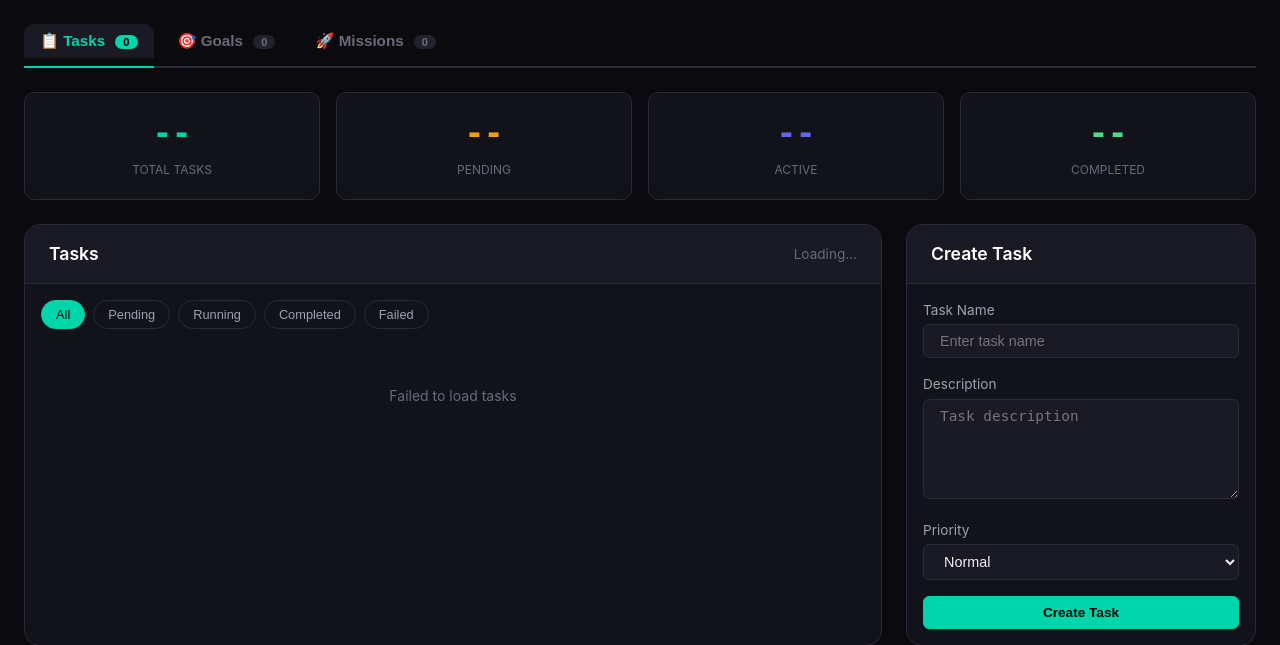
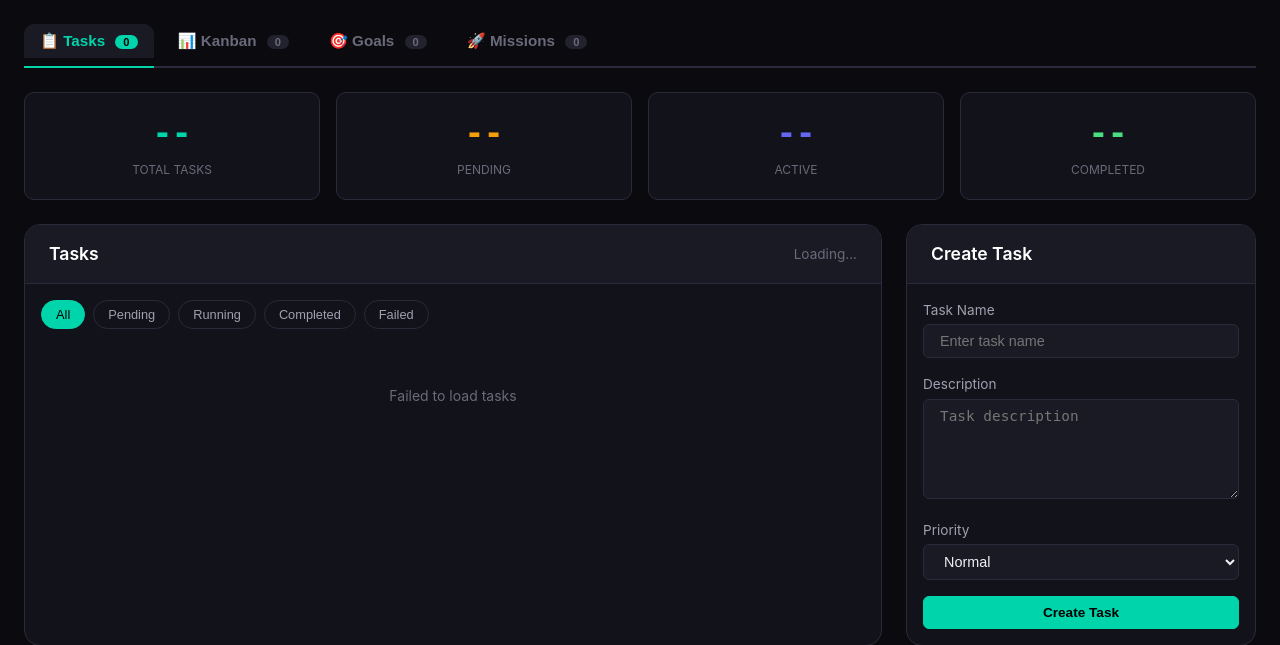
Before and after one commit to bitcoreos/wordpress-dev, a WordPress theme: template wp-content/themes/bitcore-theme/page-work.php in a window 1280 px wide. Shown: the part 242-887 px from the top of the page. Run offline with PHP 8.4 and a stand-in for WordPress, Linux system fonts and the light colour scheme; the site name, menu and one post (Sample post) are stand-ins, and other content is empty.

Commit message:
Phase 3: Add kanban board tab to page-work.php

```diff
--- a/wp-content/themes/bitcore-theme/page-work.php
+++ b/wp-content/themes/bitcore-theme/page-work.php
@@ -258,6 +258,7 @@
     <!-- Tab Navigation -->
     <div class="tab-nav">
         <button class="tab-btn active" data-tab="tasks">📋 Tasks <span class="tab-count" id="tasks-count">0</span></button>
+        <button class="tab-btn" data-tab="kanban">📊 Kanban <span class="tab-count" id="kanban-count">0</span></button>
         <button class="tab-btn" data-tab="goals">🎯 Goals <span class="tab-count" id="goals-count">0</span></button>
         <button class="tab-btn" data-tab="missions">🚀 Missions <span class="tab-count" id="missions-count">0</span></button>
     </div>
@@ -335,6 +336,49 @@
                     </div>
                     <div class="card-body" id="task-detail-body"></div>
                 </div>
+            </div>
+        </div>
+    </div>
+
+
+    <!-- Kanban Tab -->
+    <div class="tab-content" id="tab-kanban">
+        <div style="display: grid; grid-template-columns: repeat(6, 1fr); gap: var(--space-sm); min-height: 500px;">
+            <div class="kanban-column" data-status="inbox">
+                <div class="kanban-header" style="padding: var(--space-sm); background: var(--bg-tertiary); border-radius: var(--radius-md) var(--radius-md) 0 0; border: 1px solid var(--border-default); border-bottom: none;">
+                    <strong>📥 Inbox</strong> <span class="kanban-count" data-status="inbox">0</span>
+                </div>
+                <div class="kanban-body" id="kanban-inbox" style="padding: var(--space-sm); background: var(--bg-secondary); border: 1px solid var(--border-default); border-radius: 0 0 var(--radius-md) var(--radius-md); min-height: 400px;"></div>
+            </div>
+            <div class="kanban-column" data-status="backlog">
+                <div class="kanban-header" style="padding: var(--space-sm); background: var(--bg-tertiary); border-radius: var(--radius-md) var(--radius-md) 0 0; border: 1px solid var(--border-default); border-bottom: none;">
+                    <strong>📋 Backlog</strong> <span class="kanban-count" data-status="backlog">0</span>
+                </div>
+                <div class="kanban-body" id="kanban-backlog" style="padding: var(--space-sm); background: var(--bg-secondary); border: 1px solid var(--border-default); border-radius: 0 0 var(--radius-md) var(--radius-md); min-height: 400px;"></div>
+            </div>
+            <div class="kanban-column" data-status="doing">
+                <div class="kanban-header" style="padding: var(--space-sm); background: var(--accent-warning); color: #000; border-radius: var(--radius-md) var(--radius-md) 0 0; border: 1px solid var(--border-default); border-bottom: none;">
+                    <strong>⚡ Doing</strong> <span class="kanban-count" data-status="doing">0</span>
+                </div>
+                <div class="kanban-body" id="kanban-doing" style="padding: var(--space-sm); background: var(--bg-secondary); border: 1px solid var(--border-default); border-radius: 0 0 var(--radius-md) var(--radius-md); min-height: 400px;"></div>
+            </div>
+            <div class="kanban-column" data-status="review">
+                <div class="kanban-header" style="padding: var(--space-sm); background: var(--accent-info); color: #fff; border-radius: var(--radius-md) var(--radius-md) 0 0; border: 1px solid var(--border-default); border-bottom: none;">
+                    <strong>👀 Review</strong> <span class="kanban-count" data-status="review">0</span>
+                </div>
+                <div class="kanban-body" id="kanban-review" style="padding: var(--space-sm); background: var(--bg-secondary); border: 1px solid var(--border-default); border-radius: 0 0 var(--radius-md) var(--radius-md); min-height: 400px;"></div>
+            </div>
+            <div class="kanban-column" data-status="done">
+                <div class="kanban-header" style="padding: var(--space-sm); background: var(--accent-primary); color: #000; border-radius: var(--radius-md) var(--radius-md) 0 0; border: 1px solid var(--border-default); border-bottom: none;">
+                    <strong>✅ Done</strong> <span class="kanban-count" data-status="done">0</span>
+                </div>
+                <div class="kanban-body" id="kanban-done" style="padding: var(--space-sm); background: var(--bg-secondary); border: 1px solid var(--border-default); border-radius: 0 0 var(--radius-md) var(--radius-md); min-height: 400px;"></div>
+            </div>
+            <div class="kanban-column" data-status="archived">
+                <div class="kanban-header" style="padding: var(--space-sm); background: var(--text-muted); color: var(--bg-primary); border-radius: var(--radius-md) var(--radius-md) 0 0; border: 1px solid var(--border-default); border-bottom: none;">
+                    <strong>🗃️ Archived</strong> <span class="kanban-count" data-status="archived">0</span>
+                </div>
+                <div class="kanban-body" id="kanban-archived" style="padding: var(--space-sm); background: var(--bg-secondary); border: 1px solid var(--border-default); border-radius: 0 0 var(--radius-md) var(--radius-md); min-height: 400px;"></div>
             </div>
         </div>
     </div>
```
